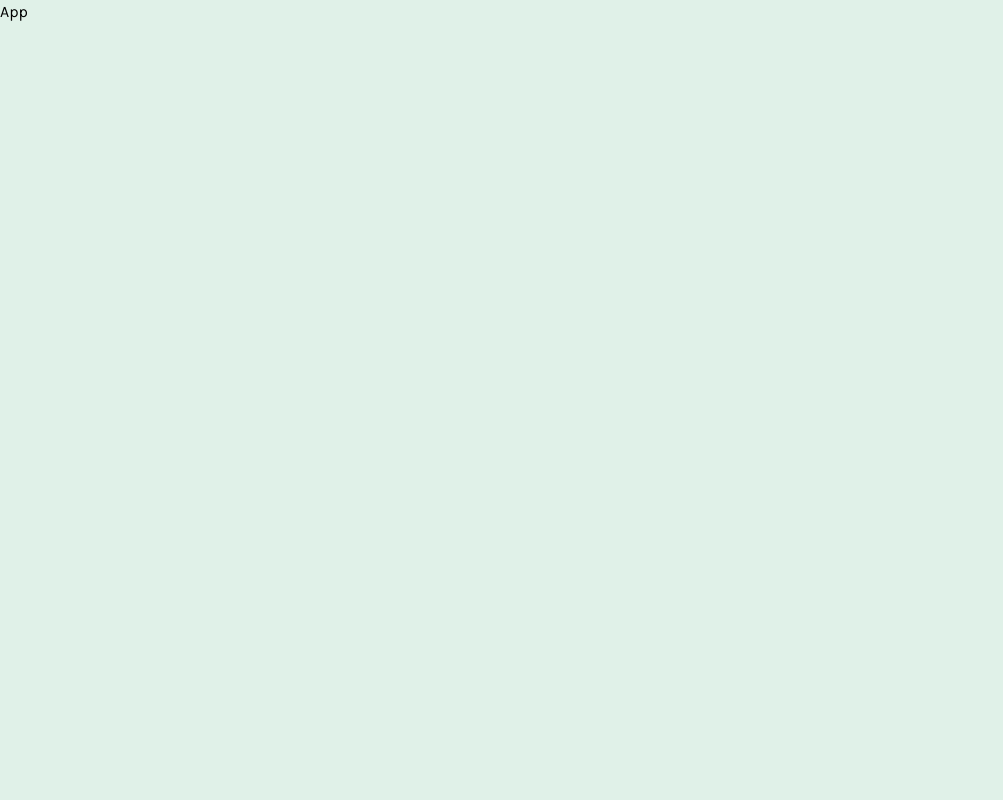
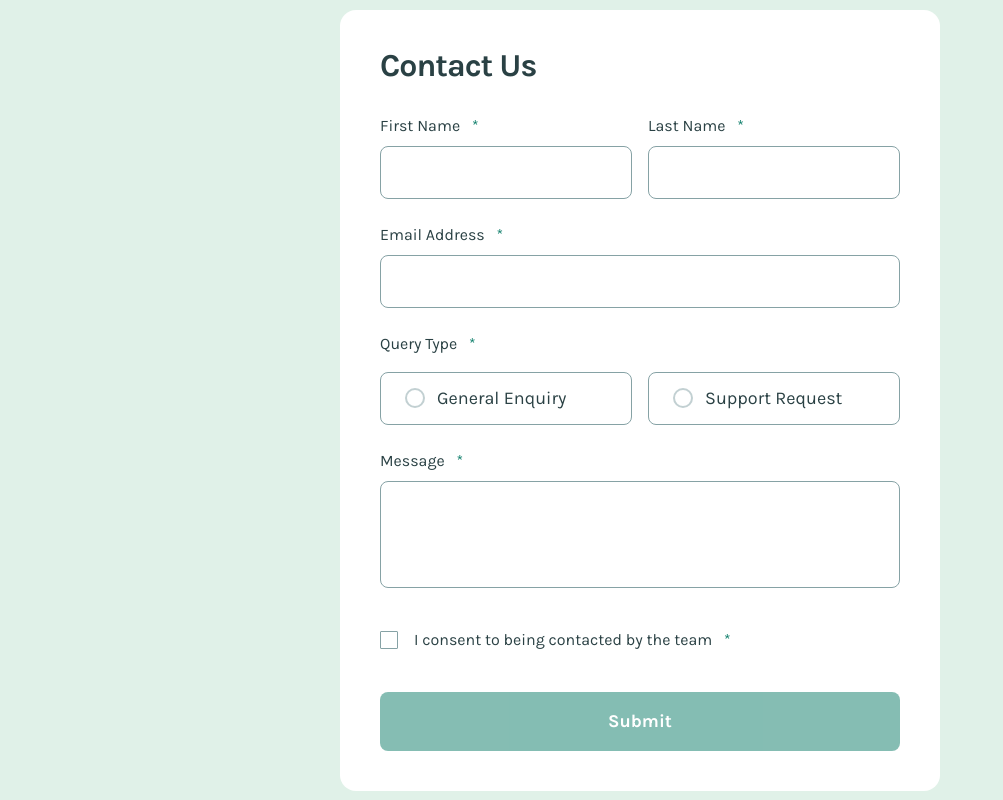
Before and after one commit to Ncticn/react-projects, a React (Vite) app in the folder 35-contact-form/: page / in a window 1280 px wide. Shown: the whole page, without its empty margins (0-1003 px from the left). Built offline with nearby package versions, Linux system fonts and the light colour scheme.

Commit message:
A ContactPage page has been added to the app.

```diff
--- a/35-contact-form/src/App.tsx
+++ b/35-contact-form/src/App.tsx
@@ -1,9 +1,7 @@
+import ContactPage from "./pages/ContactPage";
+
 function App() {
-  return (
-    <section>
-      <h1>App</h1>
-    </section>
-  );
+  return <ContactPage />;
 }
 
 export default App;
```
